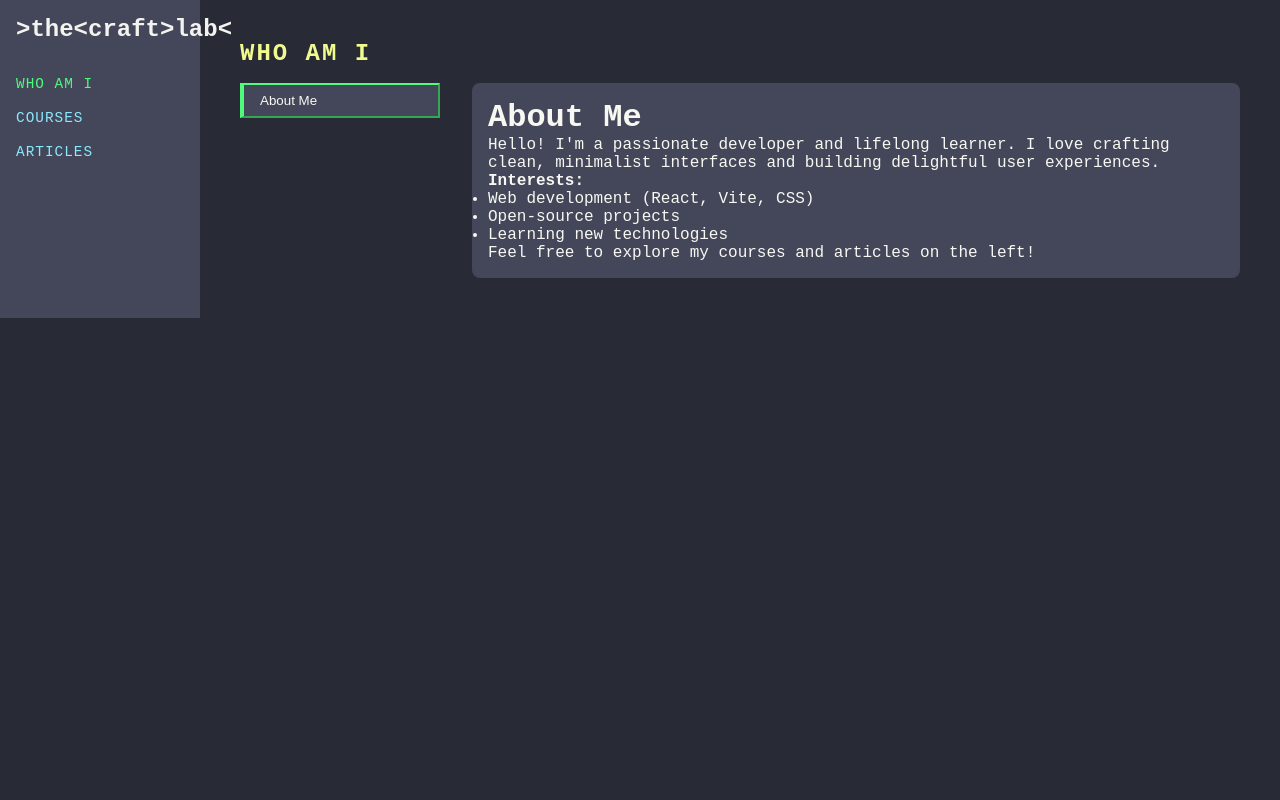
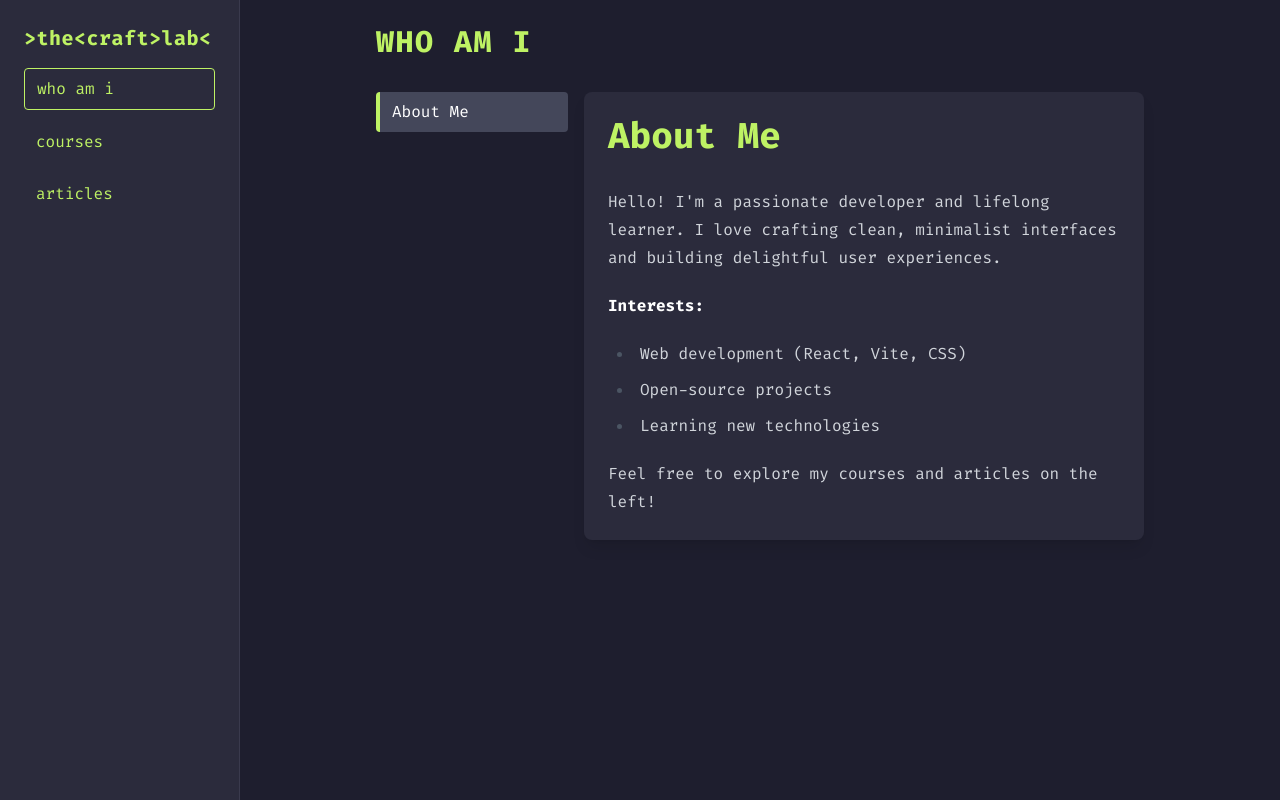
Before and after one commit to thecraftsmith/thecraftlab.io, a React (Vite) app: page / in a window 1280 px wide. Built offline with nearby package versions, Linux system fonts and the light colour scheme.

Commit message:
chore: rename PostCSS & Tailwind configs to .cjs and update glob imports to use query per Vite deprecation

```diff
--- a/index.html
+++ b/index.html
@@ -4,6 +4,9 @@
     <meta charset="UTF-8" />
     <link rel="icon" type="image/svg+xml" href="/vite.svg" />
     <meta name="viewport" content="width=device-width, initial-scale=1.0" />
+    <link rel="preconnect" href="https://fonts.googleapis.com">
+    <link rel="preconnect" href="https://fonts.gstatic.com" crossorigin>
+    <link href="https://fonts.googleapis.com/css2?family=Fira+Code:wght@400;700&display=swap" rel="stylesheet">
     <title>thecraftlab.io</title>
   </head>
   <body>
--- a/package.json
+++ b/package.json
@@ -18,13 +18,17 @@
   },
   "devDependencies": {
     "@eslint/js": "^9.25.0",
+    "@tailwindcss/typography": "^0.5.16",
     "@types/react": "^19.1.2",
     "@types/react-dom": "^19.1.2",
     "@vitejs/plugin-react": "^4.4.1",
+    "autoprefixer": "^10.4.21",
     "eslint": "^9.25.0",
     "eslint-plugin-react-hooks": "^5.2.0",
     "eslint-plugin-react-refresh": "^0.4.19",
     "globals": "^16.0.0",
+    "postcss": "^8.5.4",
+    "tailwindcss": "^3.4.17",
     "vite": "^6.3.5"
   }
 }
--- /dev/null
+++ b/postcss.config.cjs
@@ -0,0 +1,6 @@
+module.exports = {
+  plugins: {
+    tailwindcss: {},
+    autoprefixer: {},
+  },
+};
--- a/src/App.css
+++ /dev/null
@@ -1,123 +0,0 @@
-/* src/App.css: Styles for layout and components */
-
-.app-container {
-  display: flex;
-  height: 100%;
-}
-
-.sidebar {
-  width: 200px;
-  background: var(--dracula-current-line);
-  padding: 1rem;
-  display: flex;
-  flex-direction: column;
-}
-
-.logo {
-  font-size: 1.5rem;
-  font-weight: bold;
-  color: var(--dracula-foreground);
-  margin-bottom: 2rem;
-  animation: flicker 3s infinite;
-}
-
-.nav-list {
-  list-style: none;
-  padding: 0;
-  margin: 0;
-}
-
-.nav-list li {
-  margin-bottom: 1rem;
-}
-
-.nav-btn {
-  background: none;
-  border: none;
-  font-size: 0.9rem;
-  font-family: inherit;
-  text-transform: uppercase;
-  letter-spacing: 1px;
-  color: var(--dracula-cyan);
-  cursor: pointer;
-  transition: color 0.3s ease, transform 0.3s ease;
-}
-
-.nav-btn:hover {
-  color: var(--dracula-pink);
-  transform: translateX(5px);
-}
-
-.nav-btn.active {
-  color: var(--dracula-green);
-}
-
-.content {
-  flex-grow: 1;
-  padding: 2.5rem;
-  overflow-y: auto;
-  background: var(--dracula-bg);
-}
-
-@keyframes flicker {
-  0%, 100% { opacity: 1; }
-  50% { opacity: 0.8; }
-}
-
-@keyframes slideInText {
-  from { opacity: 0; transform: translateX(-20px); }
-  to { opacity: 1; transform: translateX(0); }
-}
-
-@keyframes fadeIn {
-  from { opacity: 0; transform: translateY(10px); }
-  to { opacity: 1; transform: translateY(0); }
-}
-
-.section-title h2 {
-  color: var(--dracula-yellow);
-  text-transform: uppercase;
-  letter-spacing: 2px;
-  margin-bottom: 1rem;
-  animation: slideInText 0.5s ease;
-}
-
-.section-container {
-  display: flex;
-  margin-top: 1rem;
-}
-
-.file-list {
-  flex: 0 0 200px;
-  display: flex;
-  flex-direction: column;
-  margin-right: 2rem;
-}
-
-.file-btn {
-  background: var(--dracula-current-line);
-  border-left: 4px solid var(--dracula-cyan);
-  color: var(--dracula-foreground);
-  text-align: left;
-  padding: 0.5rem 1rem;
-  margin-bottom: 0.5rem;
-  cursor: pointer;
-  transition: background 0.3s ease, border-color 0.3s ease;
-}
-
-.file-btn:hover {
-  background: var(--dracula-selection);
-}
-
-.file-btn.active {
-  border-color: var(--dracula-green);
-  background: var(--dracula-selection);
-}
-
-.file-content {
-  flex-grow: 1;
-  background: var(--dracula-current-line);
-  padding: 1rem;
-  border-radius: 8px;
-  animation: fadeIn 0.5s ease;
-}
--- a/src/App.jsx
+++ b/src/App.jsx
@@ -1,17 +1,16 @@
-// src/App.jsx
 import React, { useState, useEffect } from 'react';
 import ReactMarkdown from 'react-markdown';
 import remarkGfm from 'remark-gfm';
-import './App.css';
 
 const markdownSections = {
-  whoami: import.meta.glob('./content/whoami/*.md', { as: 'raw' }),
-  courses: import.meta.glob('./content/courses/*.md', { as: 'raw' }),
-  articles: import.meta.glob('./content/articles/*.md', { as: 'raw' }),
+  whoami: import.meta.glob('./content/whoami/*.md', { query: '?raw', import: 'default' }),
+  courses: import.meta.glob('./content/courses/*.md', { query: '?raw', import: 'default' }),
+  articles: import.meta.glob('./content/articles/*.md', { query: '?raw', import: 'default' }),
 };
 
 export default function App() {
   const [activeSection, setActiveSection] = useState('whoami');
+  const [sidebarOpen, setSidebarOpen] = useState(false);
   const [files, setFiles] = useState([]);
   const [activeFile, setActiveFile] = useState(null);
   const [content, setContent] = useState('');
@@ -28,6 +27,7 @@ export default function App() {
       setActiveFile(loadedFiles[0] || null);
     };
     loadFiles();
+    setSidebarOpen(false);
   }, [activeSection]);
 
   useEffect(() => {
@@ -52,42 +52,55 @@ export default function App() {
   }[activeSection];
 
   return (
-    <div className="app-container">
-      <nav className="sidebar">
-        <div className="logo">{'>the<craft>lab<'}</div>
-        <ul className="nav-list">
+    <div className="flex flex-col md:flex-row h-screen font-mono bg-[#1e1e2e] text-white">
+      <header className="md:hidden flex items-center justify-between px-4 py-2 bg-[#2b2b3c] border-b border-[#3a3a4d]">
+        <div className="text-xl font-bold text-lime-300 tracking-wide">{'>'}the{'<'}craft{'>'}lab{'<'}</div>
+        <button
+          onClick={() => setSidebarOpen(!sidebarOpen)}
+          className="text-2xl focus:outline-none"
+          aria-label="Toggle Menu"
+        >
+          {sidebarOpen ? '✕' : '☰'}
+        </button>
+      </header>
+
+      <aside className={`${sidebarOpen ? 'block' : 'hidden'} md:block bg-[#2b2b3c] border-r border-[#3a3a4d] p-6 flex flex-col gap-8 w-60 flex-shrink-0`}>
+        <div className="hidden md:block text-xl font-bold text-lime-300 tracking-wide">{'>'}the{'<'}craft{'>'}lab{'<'}</div>
+        <nav className="flex flex-col gap-3 mt-4">
           {['whoami', 'courses', 'articles'].map((section) => (
-            <li key={section}>
             <button
-                className={`nav-btn ${activeSection === section ? 'active' : ''}`}
+              key={section}
+              className={`text-left px-3 py-2 rounded ${
+                activeSection === section ? 'border border-lime-300 text-lime-300' : 'text-lime-300 hover:bg-lime-900'
+              } transition`}
               onClick={() => setActiveSection(section)}
             >
               {section === 'whoami' ? 'who am i' : section}
             </button>
-            </li>
           ))}
-        </ul>
         </nav>
-      <main className="content">
-        <header className="section-title">
-          <h2>{sectionTitle}</h2>
-        </header>
-        <div className="section-container">
-          <aside className="file-list">
+      </aside>
+
+      <main className="flex-1 overflow-y-auto p-6">
+        <div className="max-w-3xl mx-auto space-y-8">
+          <h2 className="text-3xl font-bold text-lime-300 uppercase tracking-wider animate-slideIn">{sectionTitle}</h2>
+          <div className="flex flex-col md:flex-row gap-4">
+            <div className="flex-shrink-0 w-full md:w-48 space-y-2">
               {files.map((file) => (
                 <button
                   key={file.path}
-                className={`file-btn ${
-                  activeFile && activeFile.path === file.path ? 'active' : ''
-                }`}
+                  className={`w-full text-left px-3 py-2 rounded bg-[#44475a] ${
+                    activeFile?.path === file.path ? 'border-l-4 border-lime-300' : 'hover:bg-[#4f4f6f]'
+                  } transition`}
                   onClick={() => setActiveFile(file)}
                 >
                   {formatTitle(file.name)}
                 </button>
               ))}
-          </aside>
-          <div className="file-content">
+            </div>
+            <div className="prose prose-invert prose-headings:text-lime-300 flex-1 bg-[#2b2b3c] p-6 rounded-lg shadow-lg animate-fadeIn">
               <ReactMarkdown remarkPlugins={[remarkGfm]}>{content}</ReactMarkdown>
+            </div>
           </div>
         </div>
       </main>
--- a/src/index.css
+++ b/src/index.css
@@ -1,3 +1,7 @@
+@tailwind base;
+@tailwind components;
+@tailwind utilities;
+
 /* src/index.css: Global styles and Dracula theme variables */
 
 :root {
--- /dev/null
+++ b/tailwind.config.cjs
@@ -0,0 +1,34 @@
+/** @type {import('tailwindcss').Config} */
+module.exports = {
+  content: [
+    './index.html',
+    './src/**/*.{js,jsx,ts,tsx}',
+  ],
+  theme: {
+    extend: {
+      fontFamily: {
+        mono: ['"Fira Code"', 'JetBrains Mono', 'monospace'],
+      },
+      animation: {
+        flicker: 'flicker 3s infinite',
+        slideIn: 'slideIn 0.5s ease-out forwards',
+        fadeIn: 'fadeIn 0.5s ease-out forwards',
+      },
+      keyframes: {
+        flicker: {
+          '0%, 100%': { opacity: '1' },
+          '50%': { opacity: '0.8' },
+        },
+        slideIn: {
+          '0%': { opacity: '0', transform: 'translateX(-20px)' },
+          '100%': { opacity: '1', transform: 'translateX(0)' },
+        },
+        fadeIn: {
+          '0%': { opacity: '0', transform: 'translateY(10px)' },
+          '100%': { opacity: '1', transform: 'translateY(0)' },
+        },
+      },
+    },
+  },
+  plugins: [require('@tailwindcss/typography')],
+};
```
Also changed, not shown: 2 other files (tests, documents, lock files or other folders). Lines whose indentation alone changed are shown as unchanged.
